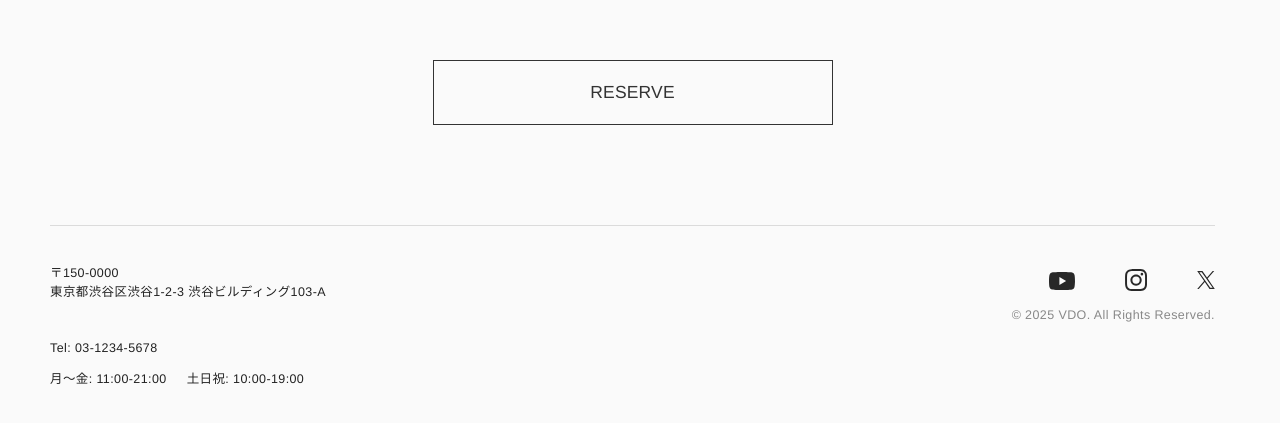
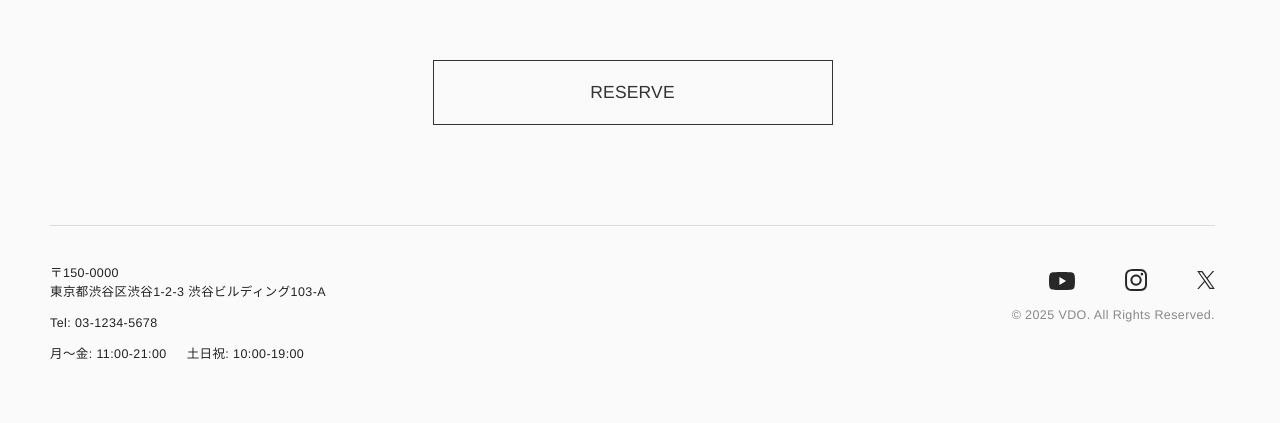
Before and after one commit to koma104/hairsalon-vdo, a Next.js app: page / in a window 1280 px wide. Shown: the part 3802-4225 px from the top of the page. Built offline with nearby package versions, Linux system fonts and the light colour scheme; a web font is replaced by a local one.

Commit message:
fix: PC footer margin調整

```diff
--- a/src/components/Footer/Footer.module.css
+++ b/src/components/Footer/Footer.module.css
@@ -47,6 +47,7 @@
   margin-block-end: var(--spacing-sm);
 
   @media (min-width: 768px) {
+    gap: var(--spacing-xs);
     margin-block-end: 0;
   }
 
@@ -54,12 +55,7 @@
     font-size: var(--font-xs);
 
     @media (min-width: 768px) {
-      margin-block-end: 0;
       font-size: var(--font-xxs);
-
-      &:not(:last-child) {
-        margin-block-end: var(--spacing-xs);
-      }
     }
   }
 }
```
